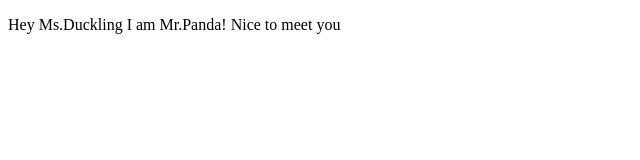
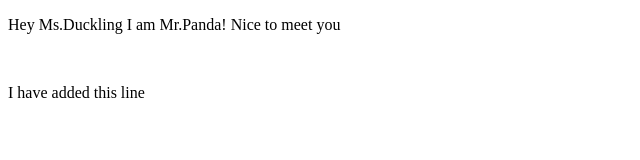
Before and after one commit to sudharsanKEC/TerminalLearningRepo, a plain HTML site: page index.html in a window 1280 px wide. Shown: the whole page, without its empty margins (0-640 px from the left). Drawn offline with Linux system fonts and the light colour scheme.

Commit message:
First Commit

```diff
--- a/index.html
+++ b/index.html
@@ -7,5 +7,6 @@
     </head>
     <body>
         <p>Hey Ms.Duckling I am Mr.Panda! Nice to meet you</p><br>
+        <p>I have added this line</p>
     </body>
 </html>
```
